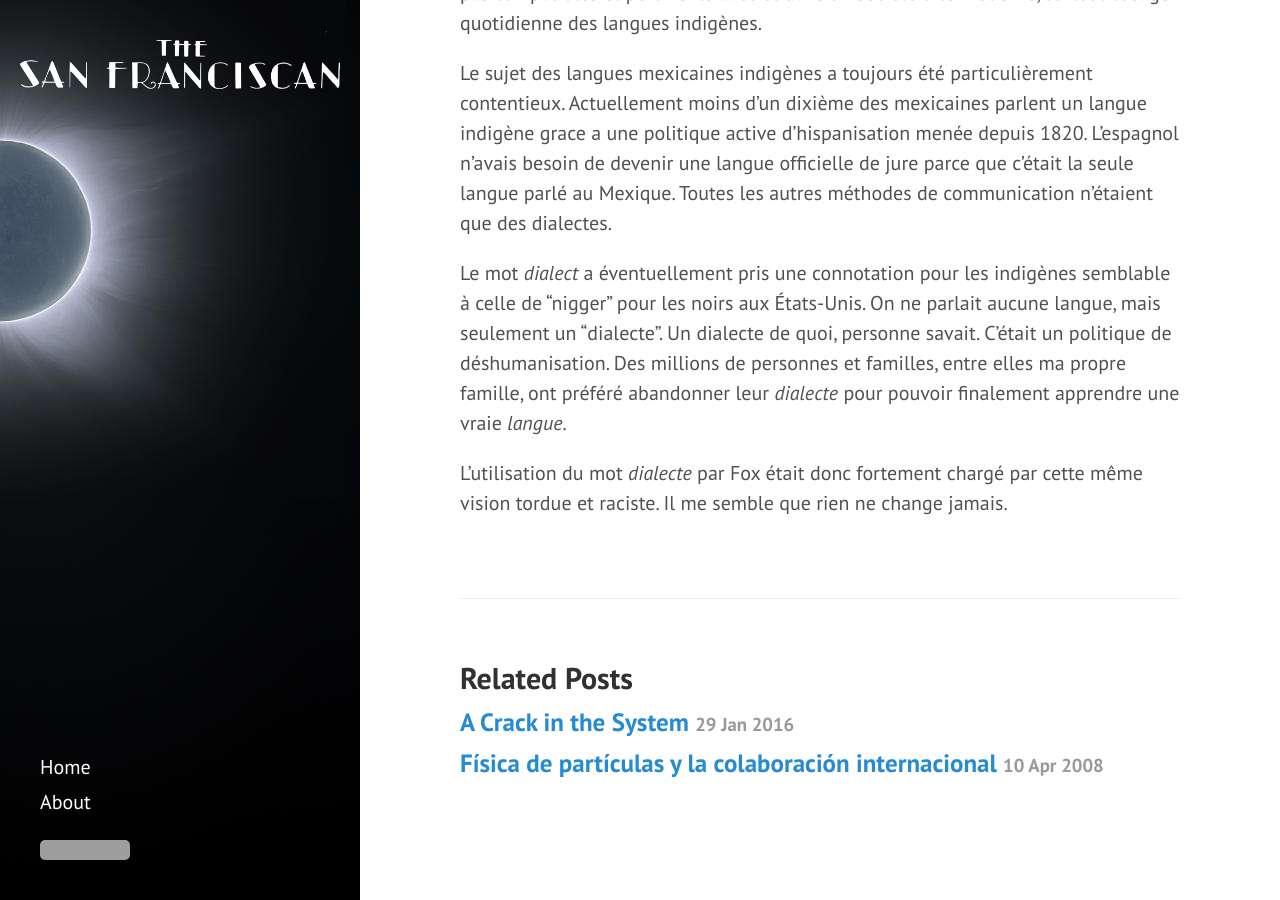
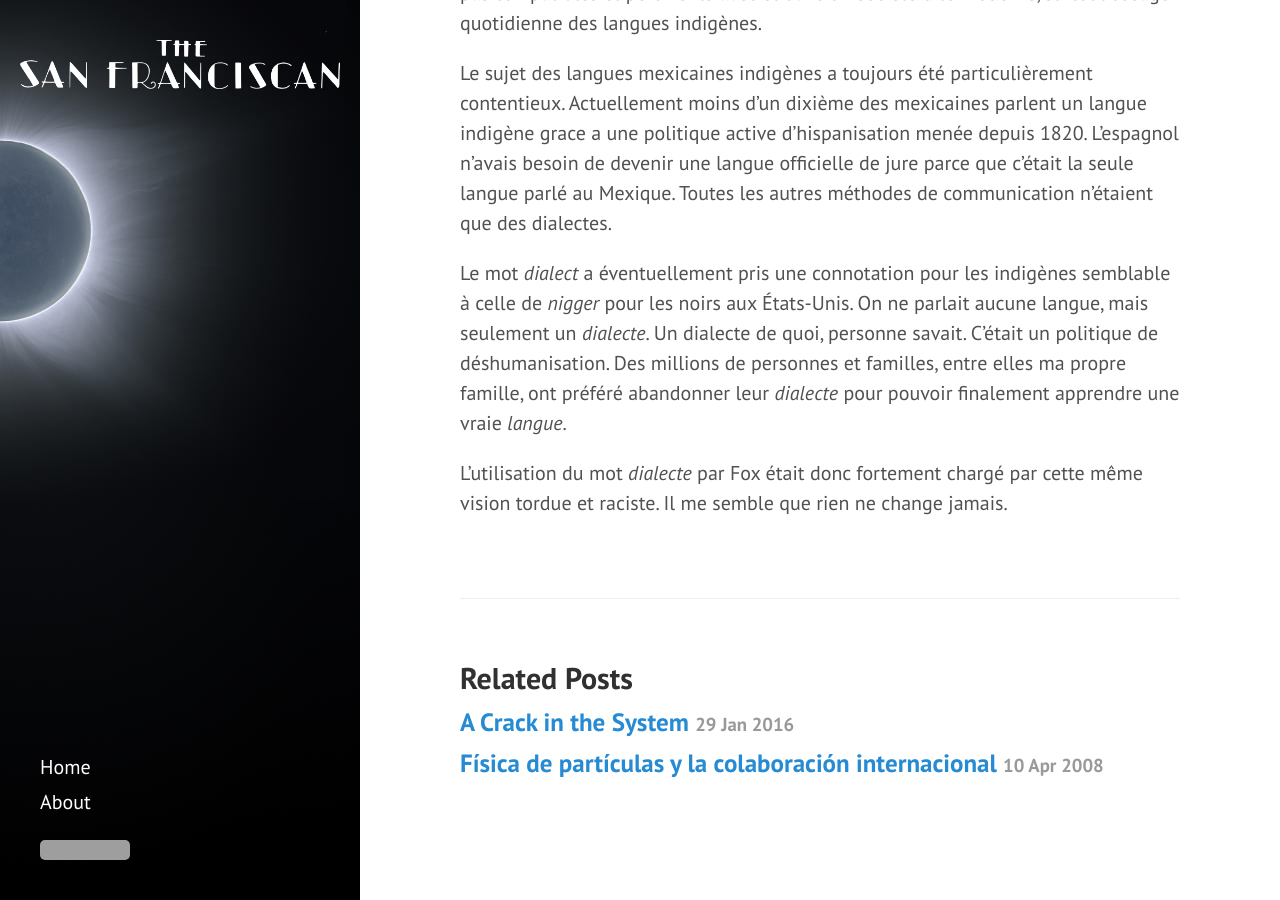
Before and after one commit to chema/sanfranciscan, a Jekyll site: the page built from _posts/2007-10-11-dialectes.md, in a window 1280 px wide and 900 px high, scrolled down 778 px. Built offline with Jekyll 4.4.1, drawn with Linux system fonts in a browser that asks for light colours; Markdown is read by kramdown in place of the engine named in the settings; grey boxes are pictures that could not be loaded.

Commit message:
style changes

```diff
--- a/_posts/2007-10-11-dialectes.md
+++ b/_posts/2007-10-11-dialectes.md
@@ -15,6 +15,6 @@ La situation en Bolivie même aujourd'hui avec Morales est comparable à la mexi
 
 Le sujet des langues mexicaines indigènes a toujours été particulièrement contentieux. Actuellement moins d'un dixième des mexicaines parlent un langue indigène grace a une politique active d'hispanisation menée depuis 1820. L'espagnol n'avais besoin de devenir une langue officielle de jure parce que c'était la seule langue parlé au Mexique. Toutes les autres méthodes de communication n'étaient que des dialectes.
 
-Le mot *dialect* a éventuellement pris une connotation pour les indigènes semblable à celle de "nigger" pour les noirs aux États-Unis. On ne parlait aucune langue, mais seulement un "dialecte". Un dialecte de quoi, personne savait. C'était un politique de déshumanisation. Des millions de personnes et familles, entre elles ma propre famille, ont préféré abandonner leur *dialecte* pour pouvoir finalement apprendre une vraie *langue*.
+Le mot *dialect* a éventuellement pris une connotation pour les indigènes semblable à celle de *nigger* pour les noirs aux États-Unis. On ne parlait aucune langue, mais seulement un *dialecte*. Un dialecte de quoi, personne savait. C'était un politique de déshumanisation. Des millions de personnes et familles, entre elles ma propre famille, ont préféré abandonner leur *dialecte* pour pouvoir finalement apprendre une vraie *langue*.
 
 L'utilisation du mot *dialecte* par Fox était donc fortement chargé par cette même vision tordue et raciste. Il me semble que rien ne change jamais.
```
